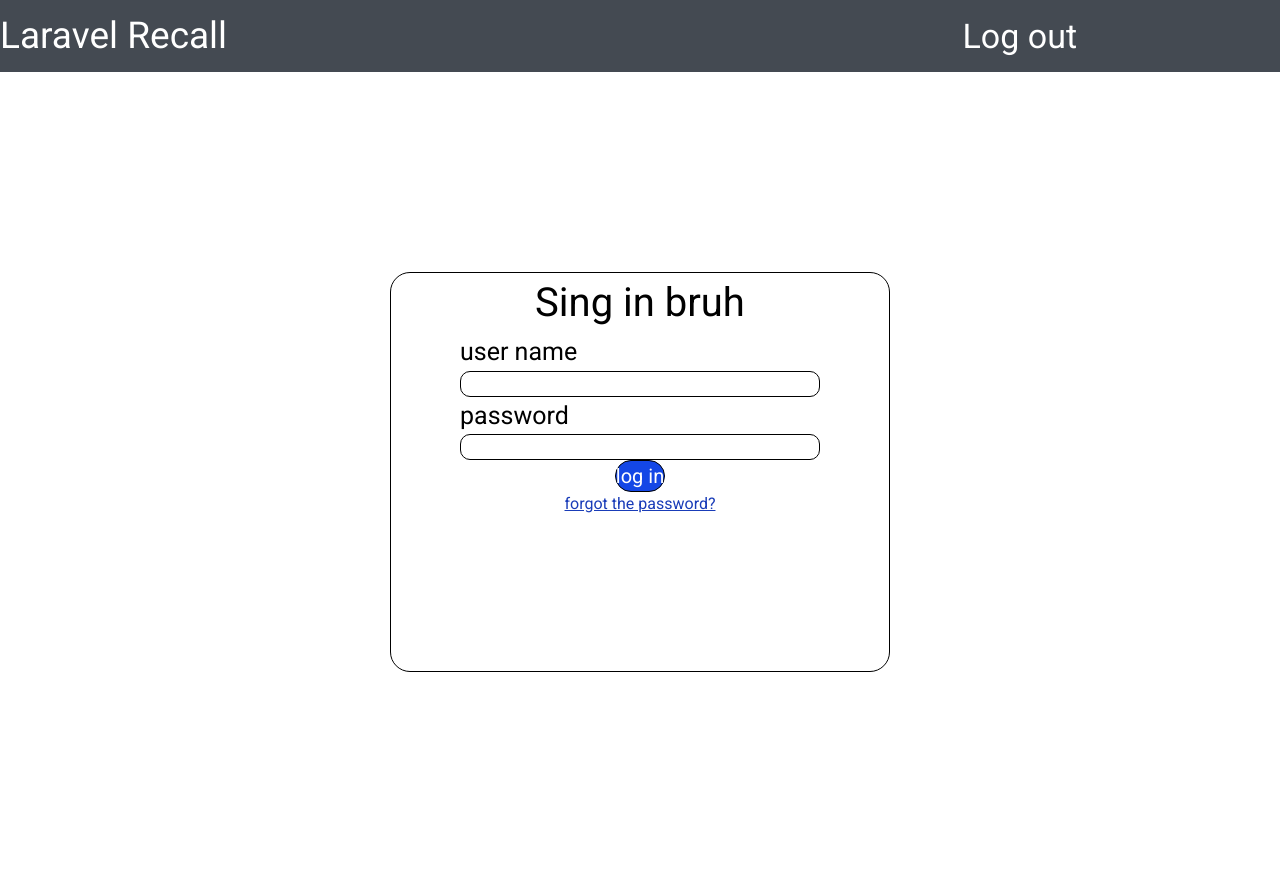
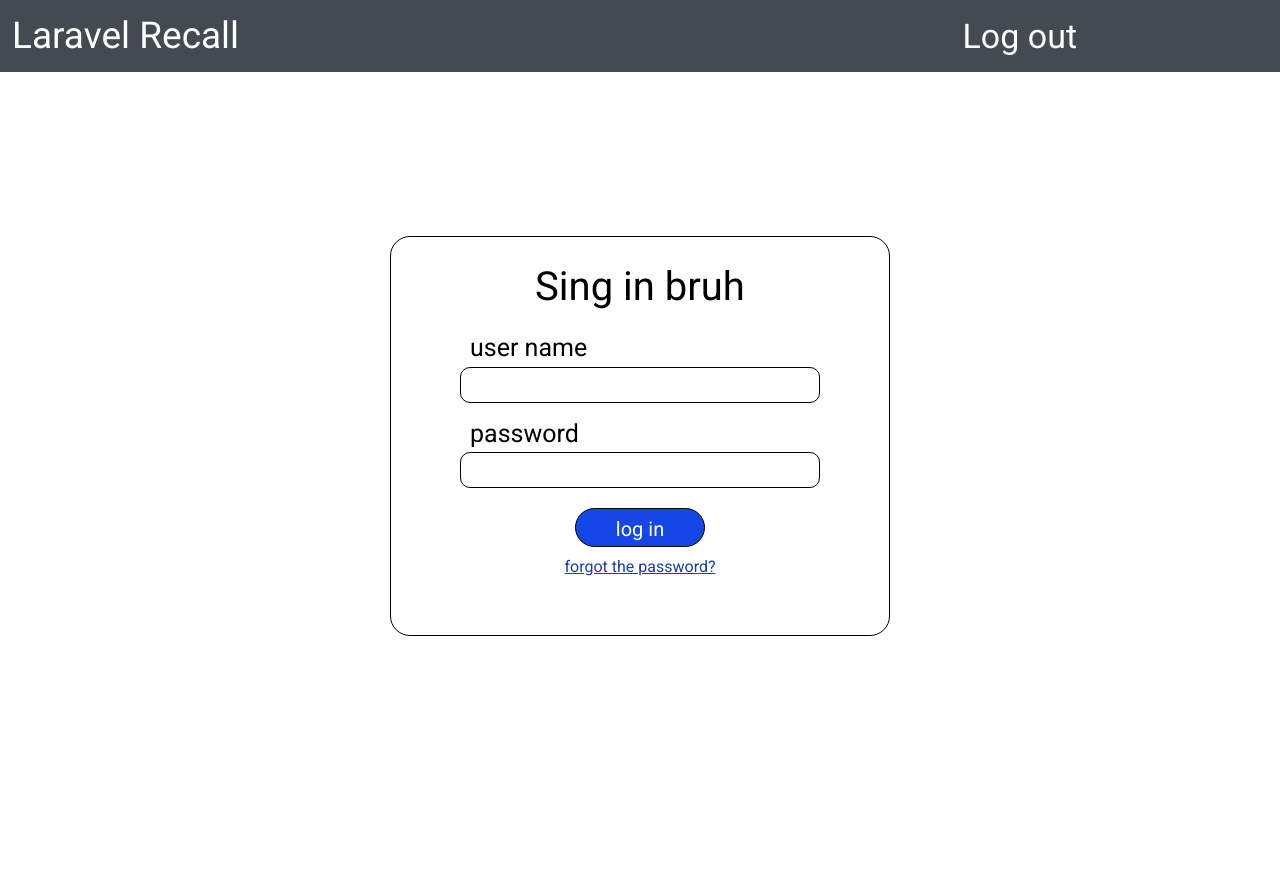
Before and after one commit to dmisl/laravel_recall, a Laravel app: page /login in a window 1280 px wide. After the commit the page ends 636 px from the top, so only its background shows below. Run offline with Laravel 12, Linux system fonts and the light colour scheme; style sheets or scripts are compiled from the project's sources; some web fonts are replaced.

Commit message:
style(login): margins and paddings fix

```diff
--- a/resources/css/global.css
+++ b/resources/css/global.css
@@ -1,8 +1,6 @@
 @import url('https://fonts.googleapis.com/css2?family=Pangolin&family=Ranchers&family=Roboto:ital,wght@0,100..900;1,100..900&display=swap');
 *
 {
-     margin: 0;
-     padding: 0;
      font-family: 'Roboto';
 }
 header
@@ -17,6 +15,7 @@ header
 header .logotype
 {
      font-size: 37px;
+     margin-left: 12px;
 }
 header .menu
 {
--- a/resources/views/layouts/global.blade.php
+++ b/resources/views/layouts/global.blade.php
@@ -9,7 +9,7 @@
      @vite(['resources/css/global.css'])
      @yield('styles')
 </head>
-<body>
+<body class="flex flex-col h-screen">
 
      <header>
           <h1 class="logotype">Laravel Recall</h1>
@@ -20,7 +20,9 @@
           </div>
      </header>
 
-     @yield('content')
+     <div class="flex-grow">
+          @yield('content')
+     </div>
 
 </body>
 </html>
--- a/resources/views/login.blade.php
+++ b/resources/views/login.blade.php
@@ -2,7 +2,7 @@
 
 @section('content')
 
-<div class="w-full h-screen flex justify-center items-center">
+<div class="w-full h-full flex justify-center items-center">
 
     <form action="{{ route('login.store') }}" method="POST" class="w-[500px] h-[400px] rounded-[20px] border border-black-500 bg-white">
 
@@ -17,7 +17,9 @@
             <label for="password" class="text-left text-[25px] w-90 ml-[20px] mt-3">password</label>
             <input name="password" id="password" class="border border-black rounded-[10px] w-90 py-[5px] px-[10px]" type="password">
 
-              <button type="submit" role="button" class="mt-10 text-[20px] rounded-[30px] border border-black bg-blue-700 text-white px-[40px] py-[5px] pt-[2px]">log in</button>
+            <button type="submit" role="button" class="cursor-pointer mt-[20px] text-[20px] rounded-[30px] border border-black bg-blue-700 text-white px-[40px] py-[5px] pt-[2px]">
+                <p class="relative top-[3px]">log in</p>
+            </button>
 
             <a href="{{ route('reset.index') }}" class="text-blue-800 underline mt-2">forgot the password?</a>
 
```
Lines whose indentation alone changed are shown as unchanged.
